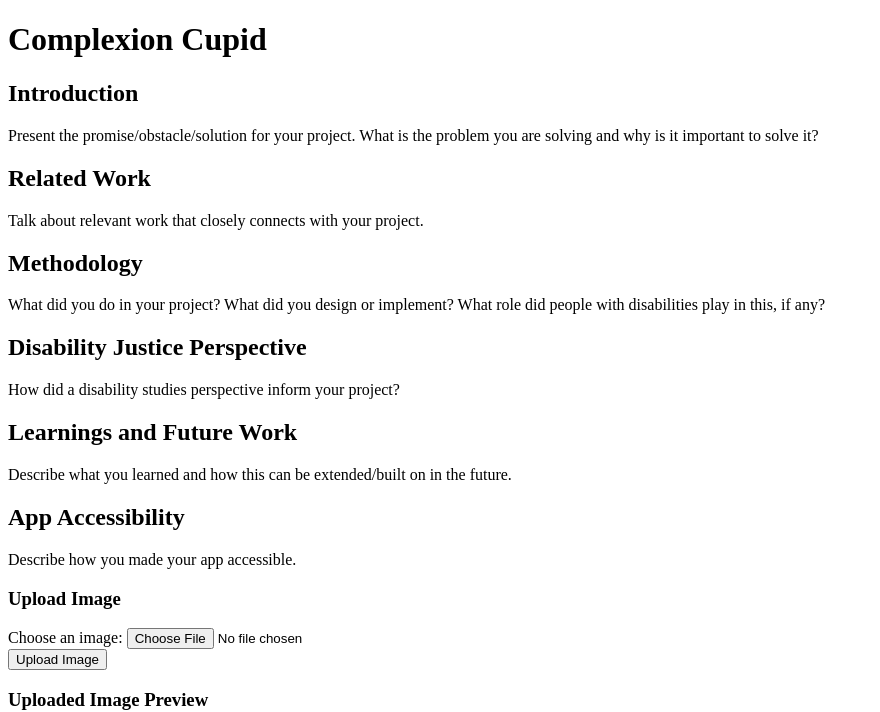
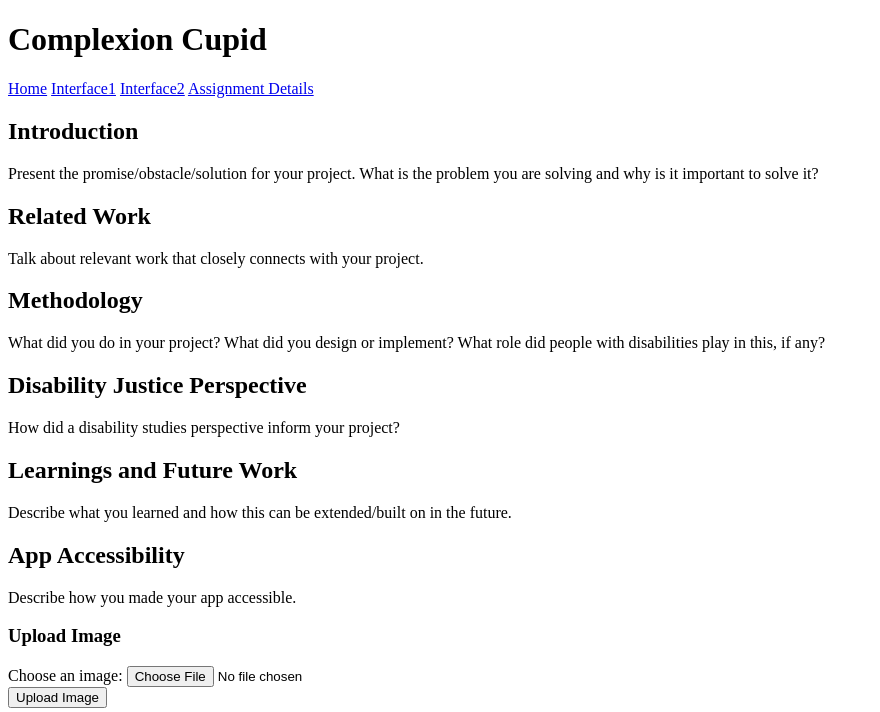
Before and after one commit to pjreddie/uwimg, a plain HTML site: page index.html in a window 1280 px wide. Shown: the top 712 px of the page, without its empty margins (0-880 px from the left). Drawn offline with Linux system fonts and the light colour scheme.

Commit message:
adding uggo nav bar

```diff
--- a/index.html
+++ b/index.html
@@ -11,6 +11,13 @@
     <header>
         <h1>Complexion Cupid</h1>
     </header>
+
+    <nav>
+        <a href="#home">Home</a>
+        <a href="#about1">Interface1</a>
+        <a href="#about2">Interface2</a>
+        <a href="#written">Assignment Details</a>
+    </nav>
 
     <section>
         <h2>Introduction</h2>
```
